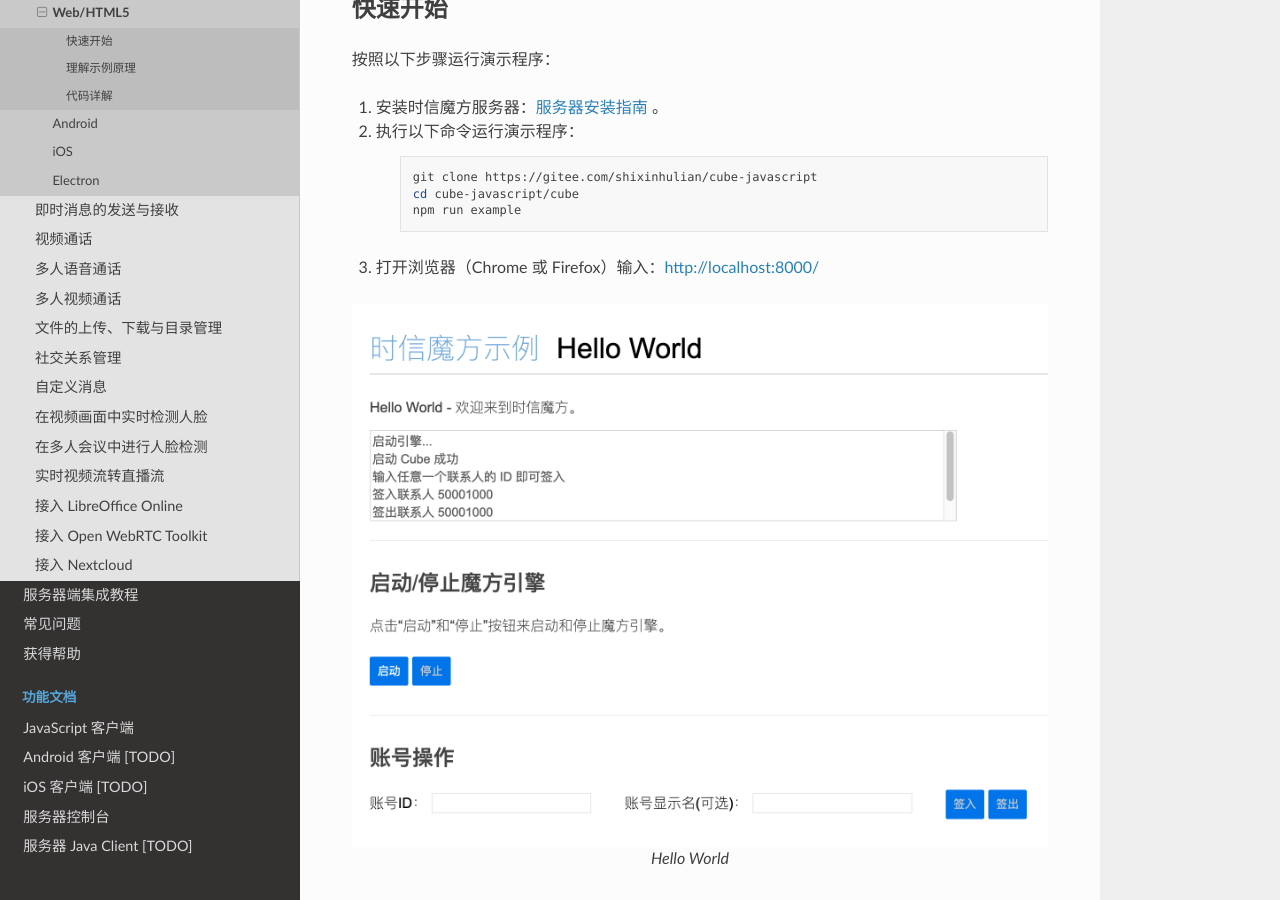
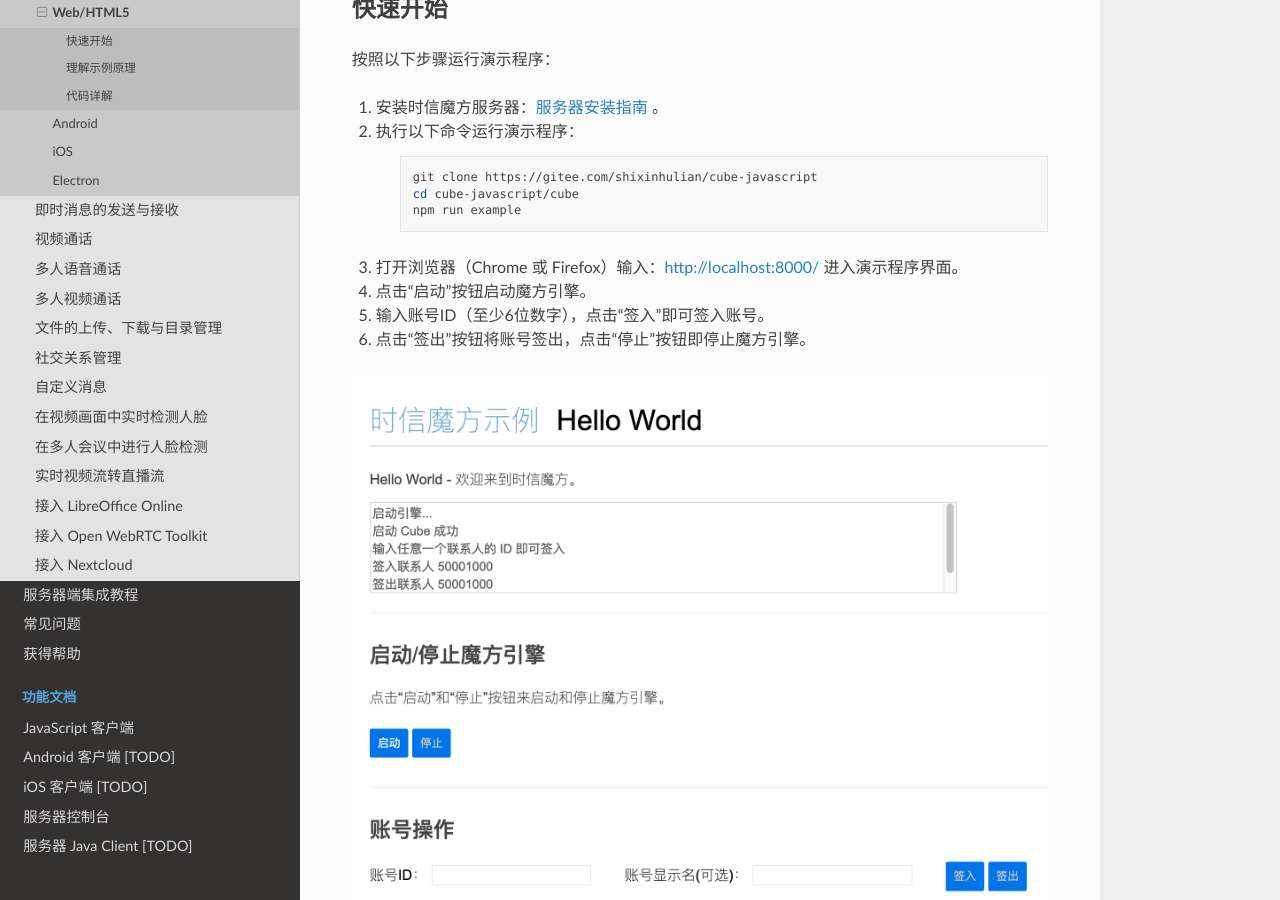
Before and after one commit to shixincube/cube-manual, a Sphinx documentation site: the page built from doc/source/tutorials/web/helloworld.rst, in a window 1280 px wide and 900 px high, scrolled down 570 px. Built offline with Sphinx 7.4.7 and the Read the Docs theme 2.0.0, drawn with Linux system fonts in a browser that asks for light colours.

Commit message:
Update doc

```diff
--- a/doc/source/tutorials/web/helloworld.rst
+++ b/doc/source/tutorials/web/helloworld.rst
@@ -24,8 +24,13 @@
         cd cube-javascript/cube
         npm run example
 
-3. 打开浏览器（Chrome 或 Firefox）输入：`http://localhost:8000/ <http://localhost:8000/>`__
+3. 打开浏览器（Chrome 或 Firefox）输入：`http://localhost:8000/ <http://localhost:8000/>`__ 进入演示程序界面。
 
+4. 点击“启动”按钮启动魔方引擎。
+
+5. 输入账号ID（至少6位数字），点击“签入”即可签入账号。
+
+6. 点击“签出”按钮将账号签出，点击“停止”按钮即停止魔方引擎。
 
 .. figure:: /images/tutorials/web_hello_world.png
     :align: center
```
